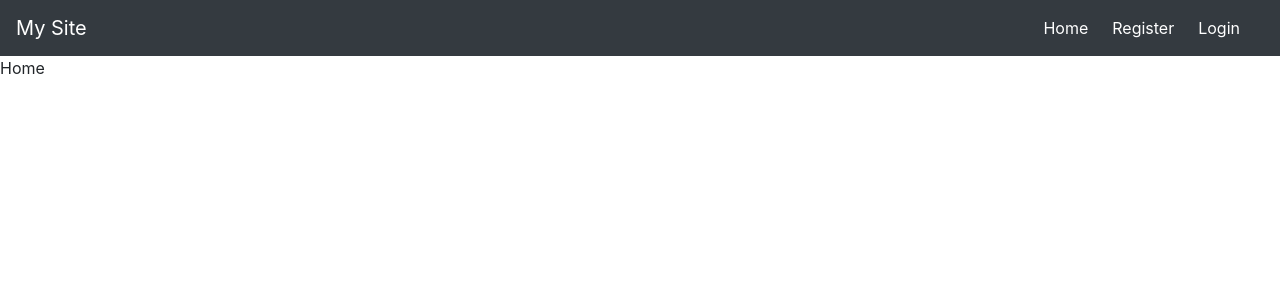
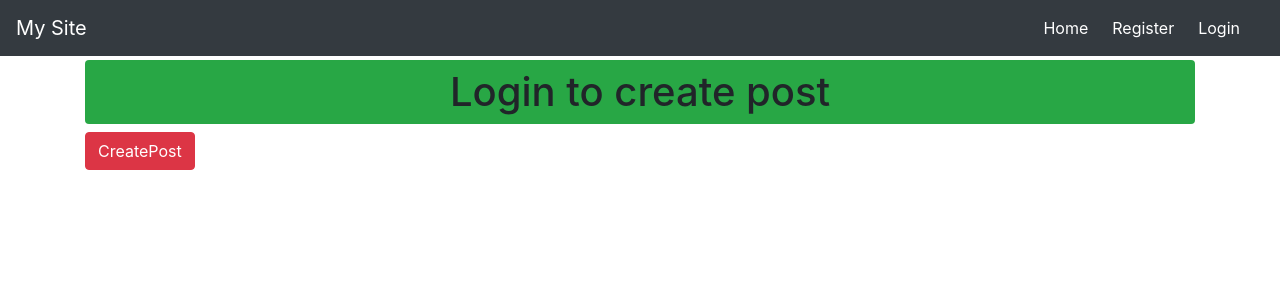
Before and after one commit to madjack99/express-session-mongoose, a React (Create React App) app in the folder client/: page / in a window 1280 px wide. Shown: the top 300 px of the page. Built offline with nearby package versions, Linux system fonts and the light colour scheme.

Commit message:
add reactstrap Modal to Home

```diff
--- a/client/src/components/Home.js
+++ b/client/src/components/Home.js
@@ -1,5 +1,75 @@
-import React from "react";
+import React, { Component } from "react";
+import {
+  Container,
+  Button,
+  Modal,
+  ModalHeader,
+  ModalBody,
+  ModelFooter,
+  Form,
+  FormGroup,
+  Label,
+  Input
+} from "reactstrap";
 
-export default function Home() {
-  return <div>Home</div>;
+export default class Home extends Component {
+  state = {
+    modal: false,
+    title: "",
+    text: ""
+  };
+
+  toggle = () => {
+    this.setState({
+      modal: !this.state.modal
+    });
+  };
+
+  handleChange = e => {
+    this.setState({
+      [e.target.id]: e.target.value
+    });
+  };
+
+  handleSubmit = e => {
+    e.preventDefault();
+    console.log(this.state);
+    this.toggle();
+  };
+
+  render() {
+    return (
+      <Container>
+        <h1 className="bg-success p-2 mt-1 rounded text-center">
+          Login to create post
+        </h1>
+        <Button color="danger" onClick={this.toggle}>
+          CreatePost
+        </Button>
+        <Modal isOpen={this.state.modal} toggle={this.toggle}>
+          <ModalHeader toggle={this.toggle}>Create you post</ModalHeader>
+          <Container>
+            <Form onSubmit={this.handleSubmit}>
+              <FormGroup>
+                <Label for="title">Title</Label>
+                <Input id="title" required onChange={this.handleChange} />
+              </FormGroup>
+              <FormGroup>
+                <Label for="text">Text</Label>
+                <Input
+                  type="textarea"
+                  id="text"
+                  required
+                  onChange={this.handleChange}
+                />
+              </FormGroup>
+              <Button className="bg-danger mb-2 " block>
+                Create post
+              </Button>
+            </Form>
+          </Container>
+        </Modal>
+      </Container>
+    );
+  }
 }
```
